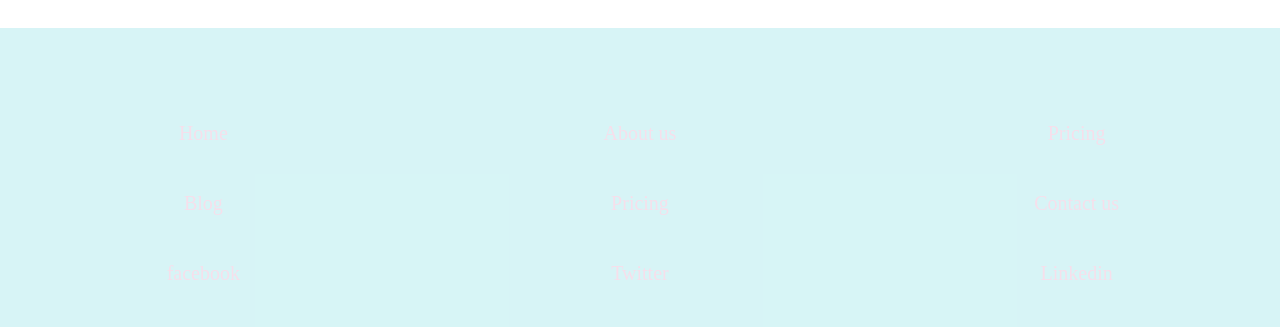
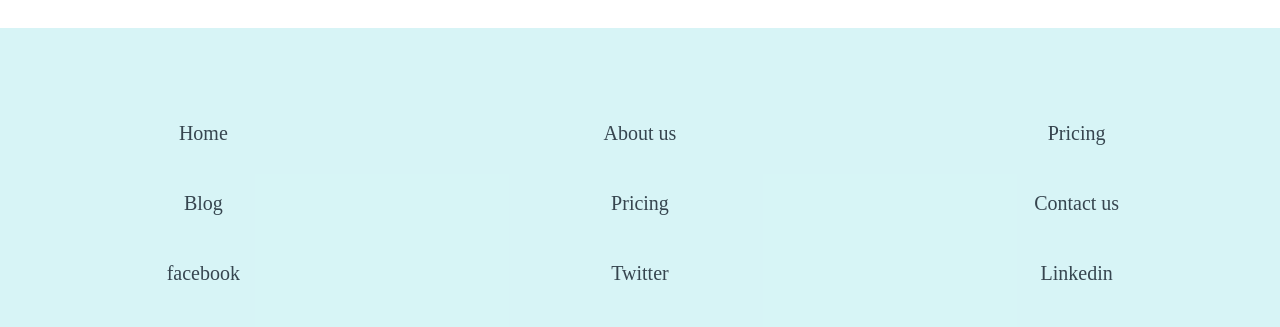
Before and after one commit to gowthamikethavarapu/eventManagement, a plain HTML site: page index.html in a window 1280 px wide. Shown: the part 2875-3202 px from the top of the page. Drawn offline with nearby package versions, Linux system fonts and the light colour scheme.

Commit message:
Update home.css

```diff
--- a/home.css
+++ b/home.css
@@ -131,14 +131,14 @@ footer{
       margin-left: auto;
       margin-right: auto;
       padding:70px 0;
-    color:rgb(54, 69, 79);
+
     padding-bottom:50px;
       font-family: Karla, Arial, sans-serif;
 
 
   }
 .section4 ul a{
-     color:  rgb(246 223 235);
+     color:rgb(54, 69, 79);
 }
 
   .footercols{
@@ -154,6 +154,7 @@ footer{
   }
   .footercols ul li a:hover{
      background-color: white;
+      color:black;
 
   }
   .footercols ul li,span{
```
